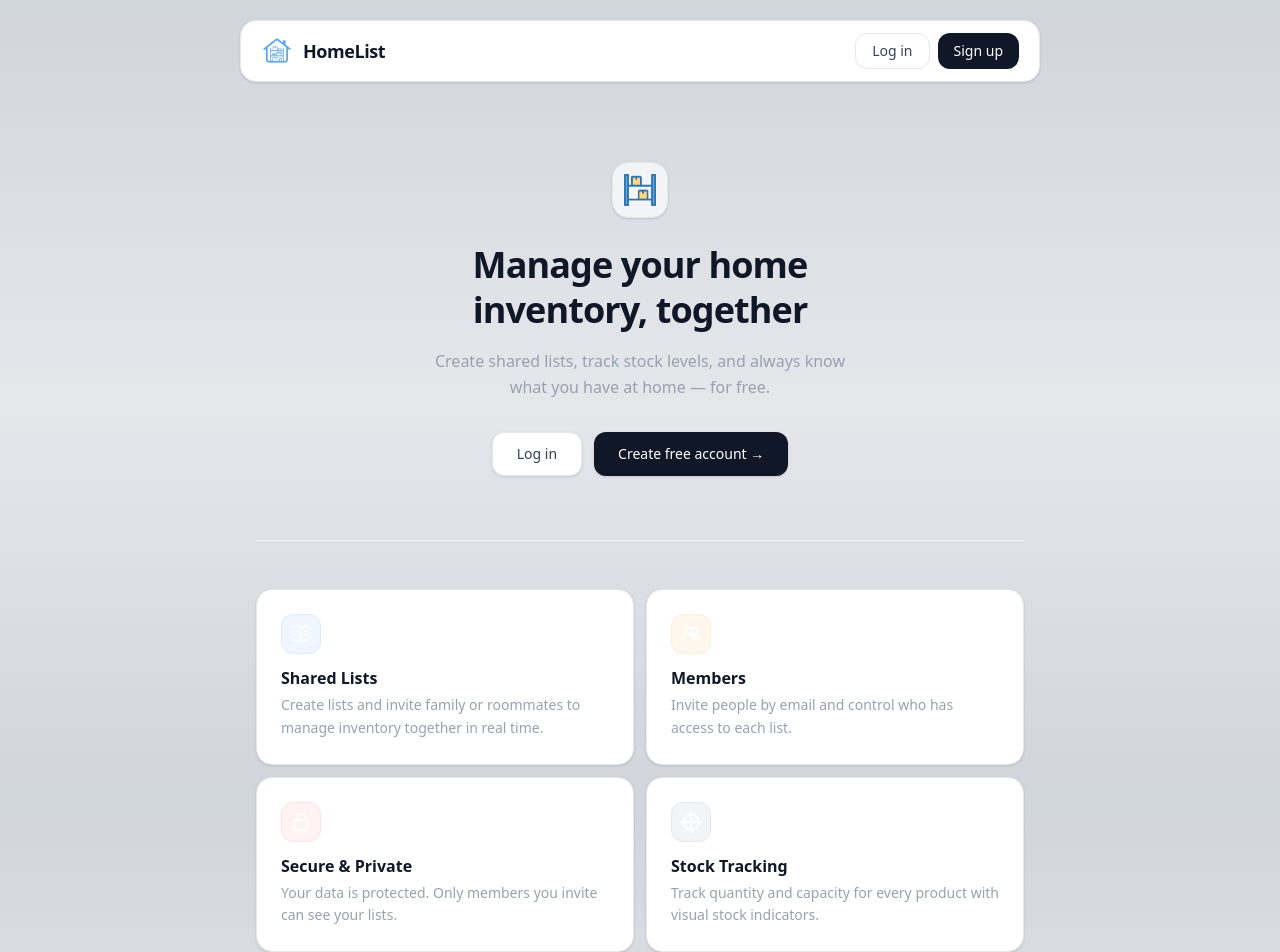
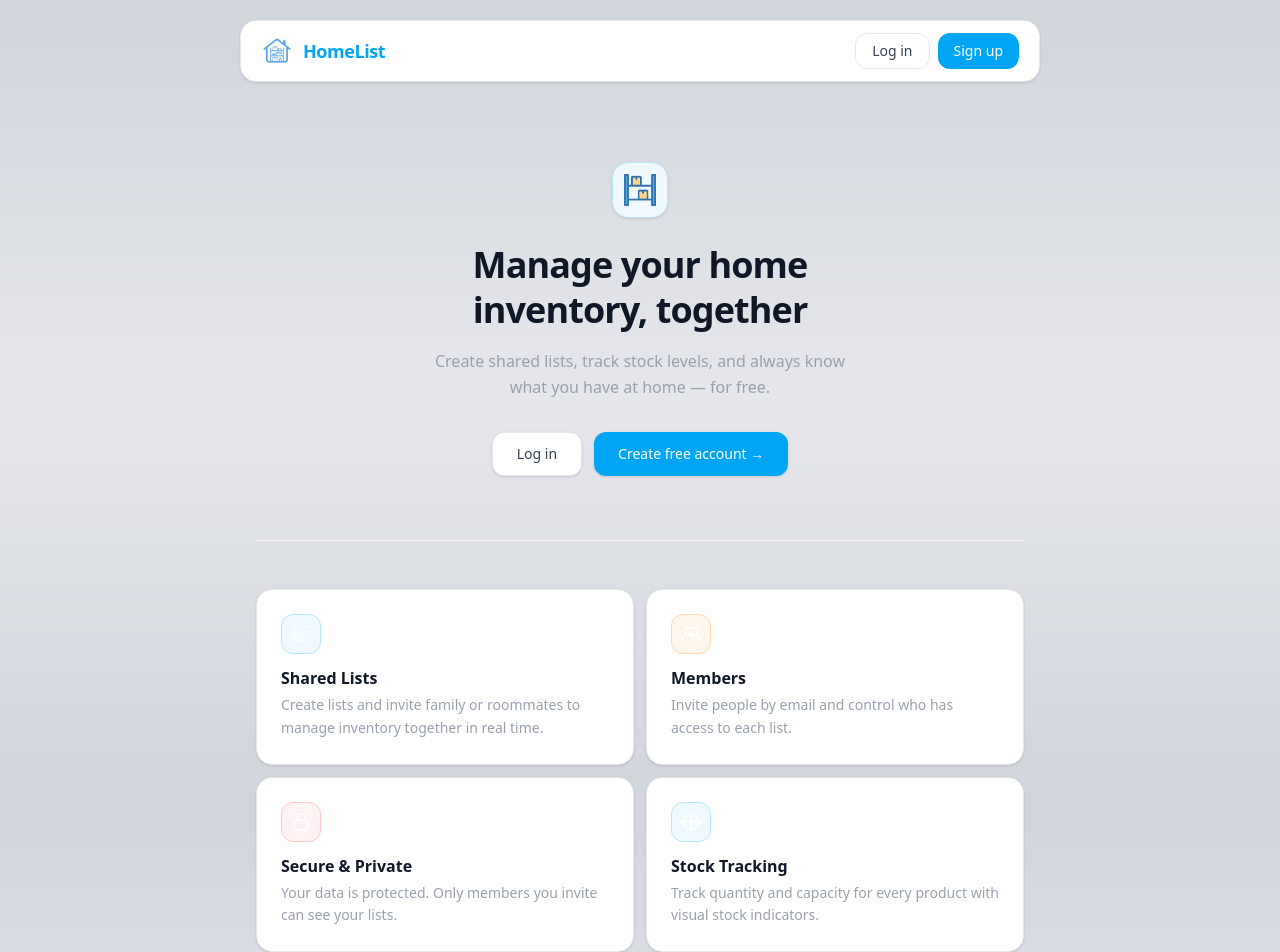
Before and after one commit to WebDevelopingJr/home-list-app, a Next.js app: page / in a window 1280 px wide. Shown: the top 952 px of the page. Built offline with nearby package versions, Linux system fonts and the light colour scheme; no server answers.

Commit message:
Changes main and user

```diff
--- a/src/app/navegation/header.tsx
+++ b/src/app/navegation/header.tsx
@@ -57,12 +57,12 @@ export default function Header() {
 
           <div className="flex items-center gap-2.5 cursor-pointer" onClick={()=> router.push('/')}>
             <Image src={logoWeb} alt="logoImg" className="w-8 h-8"/>
-            <p className="font-bold text-gray-900 text-lg tracking-tight">HomeList</p>
+            <p className="font-bold text-sky-500 text-lg tracking-tight">HomeList</p>
           </div>
 
           {userInfo ?
             <div className="relative">
-              <Image src={userInfo.imgProfile ? userInfo.imgProfile : nonUser} className="cursor-pointer rounded-xl object-cover border-2 border-gray-200 hover:border-gray-400 transition-colors" width={38} height={38} alt="noprofilepic"
+              <Image src={userInfo.imgProfile ? userInfo.imgProfile : nonUser} className="cursor-pointer rounded-xl object-cover border-2 border-gray-200 hover:border-sky-300 transition-colors" width={38} height={38} alt="noprofilepic"
                 onClick={()=> setUserMenu(el => !el)}/>
 
               {userMenu && (
@@ -97,7 +97,7 @@ export default function Header() {
               <Link className="h-9 px-4 flex items-center text-sm font-medium text-gray-700 rounded-xl border border-gray-200 hover:bg-gray-50 transition-colors" href={'/login'}>
                 Log in
               </Link>
-              <Link className="h-9 px-4 flex items-center text-sm font-medium text-white bg-gray-900 rounded-xl hover:bg-gray-700 transition-colors" href={'/signup'}>
+              <Link className="h-9 px-4 flex items-center text-sm font-medium text-white bg-sky-500 rounded-xl hover:bg-sky-600 transition-colors" href={'/signup'}>
                 Sign up
               </Link>
             </div>
--- a/src/app/page.tsx
+++ b/src/app/page.tsx
@@ -10,6 +10,7 @@ import notebook from '../../public/home-img/notebook-icon.svg'
 import targetIcon from '../../public/home-img/target-icon.svg'
 import userIcon from '../../public/home-img/users-icons.svg'
 import lockIcon from '../../public/home-img/lock-icon.svg'
+import { getUserInfo } from "./databaseconfig/serverDb";
 import { useState, useEffect } from "react";
 
 
@@ -17,21 +18,29 @@ import { createClient } from './databaseconfig/client-component'
 
 export default function Home() {
 
-  const [user, setUser] = useState<any>(null)
+    const [ userInfo, setUserInfo ] = useState<any>(null)
+
+
+    const supabase = createClient()
 
     useEffect(() => {
-    async function getUser() {
-      const supabase = createClient()
+      async function getUserConfirmation() {
+        try {
+          const { data, error } = await supabase.auth.getUser()
 
-      const {
-        data: { user },
-      } = await supabase.auth.getUser()
+          if (error || !data.user) return
 
-      setUser(user)
+          // Busca el usuario en tu tabla users
+          const info = await getUserInfo(data.user.id)
+          setUserInfo(info)
+
+        } catch (error) {
+          console.error(error)
         }
+      }
+      getUserConfirmation()
+    }, [])
 
-    getUser()
-  }, [])
   return (
    <>
       <Header />
@@ -39,7 +48,7 @@ export default function Home() {
 
         {/* Hero */}
         <div className="w-full flex flex-col items-center text-center px-6 pt-20 pb-16">
-          <div className="w-14 h-14 bg-gray-100 border border-gray-200 rounded-2xl flex items-center justify-center mb-6 shadow-sm">
+          <div className="w-14 h-14 bg-sky-50 border border-sky-200 rounded-2xl flex items-center justify-center mb-6 shadow-sm">
             <Image src={iconImage} alt="Icon" className="w-8 h-8" />
           </div>
           <h1 className="text-4xl font-bold text-gray-900 tracking-tight max-w-lg leading-tight">
@@ -48,14 +57,26 @@ export default function Home() {
           <p className="text-gray-400 mt-4 max-w-md text-base leading-relaxed">
             Create shared lists, track stock levels, and always know what you have at home — for free.
           </p>
+
+          {userInfo ?
+            /* Usuario loggeado */
+            <div className="flex flex-col items-center gap-3 mt-8">
+              <Link className="h-11 px-8 flex items-center text-sm font-semibold text-white bg-sky-500 rounded-xl hover:bg-sky-600 transition-colors shadow-sm" href={'/dashboard'}>
+                Go to Dashboard →
+              </Link>
+              <p className="text-xs text-gray-400">Logged in as <span className="text-gray-600 font-medium">{userInfo.email}</span></p>
+            </div>
+          :
+            /* No loggeado */
             <div className="flex items-center gap-3 mt-8">
               <Link className="h-11 px-6 flex items-center text-sm font-medium text-gray-700 rounded-xl border border-gray-200 bg-white hover:bg-gray-50 transition-colors shadow-sm" href={'/login'}>
                 Log in
               </Link>
-            <Link className="h-11 px-6 flex items-center text-sm font-medium text-white bg-gray-900 rounded-xl hover:bg-gray-700 transition-colors shadow-sm" href={'/signup'}>
+              <Link className="h-11 px-6 flex items-center text-sm font-medium text-white bg-sky-500 rounded-xl hover:bg-sky-600 transition-colors shadow-sm" href={'/signup'}>
                 Create free account →
               </Link>
             </div>
+          }
         </div>
 
         {/* Divider */}
@@ -65,7 +86,7 @@ export default function Home() {
         <div className="w-[90%] max-w-3xl grid grid-cols-1 lg:grid-cols-2 gap-3 pb-20">
 
           <div className="flex flex-col gap-3 p-6 rounded-2xl bg-white border border-gray-200 shadow-sm hover:shadow-md transition-shadow">
-            <div className="w-10 h-10 bg-blue-50 border border-blue-100 rounded-xl flex items-center justify-center">
+            <div className="w-10 h-10 bg-sky-50 border border-sky-200 rounded-xl flex items-center justify-center">
               <Image src={notebook} alt="notebookIcon" width={22} height={22} />
             </div>
             <div>
@@ -75,7 +96,7 @@ export default function Home() {
           </div>
 
           <div className="flex flex-col gap-3 p-6 rounded-2xl bg-white border border-gray-200 shadow-sm hover:shadow-md transition-shadow">
-            <div className="w-10 h-10 bg-orange-50 border border-orange-100 rounded-xl flex items-center justify-center">
+            <div className="w-10 h-10 bg-orange-50 border border-orange-200 rounded-xl flex items-center justify-center">
               <Image src={userIcon} alt="userIcon" width={22} height={22} />
             </div>
             <div>
@@ -85,7 +106,7 @@ export default function Home() {
           </div>
 
           <div className="flex flex-col gap-3 p-6 rounded-2xl bg-white border border-gray-200 shadow-sm hover:shadow-md transition-shadow">
-            <div className="w-10 h-10 bg-red-50 border border-red-100 rounded-xl flex items-center justify-center">
+            <div className="w-10 h-10 bg-red-50 border border-red-200 rounded-xl flex items-center justify-center">
               <Image src={lockIcon} alt="lockIcon" width={22} height={22} />
             </div>
             <div>
@@ -95,7 +116,7 @@ export default function Home() {
           </div>
 
           <div className="flex flex-col gap-3 p-6 rounded-2xl bg-white border border-gray-200 shadow-sm hover:shadow-md transition-shadow">
-            <div className="w-10 h-10 bg-gray-100 border border-gray-200 rounded-xl flex items-center justify-center">
+            <div className="w-10 h-10 bg-sky-50 border border-sky-200 rounded-xl flex items-center justify-center">
               <Image src={targetIcon} alt="targetIcon" width={22} height={22} />
             </div>
             <div>
```
Lines whose indentation alone changed are shown as unchanged.
